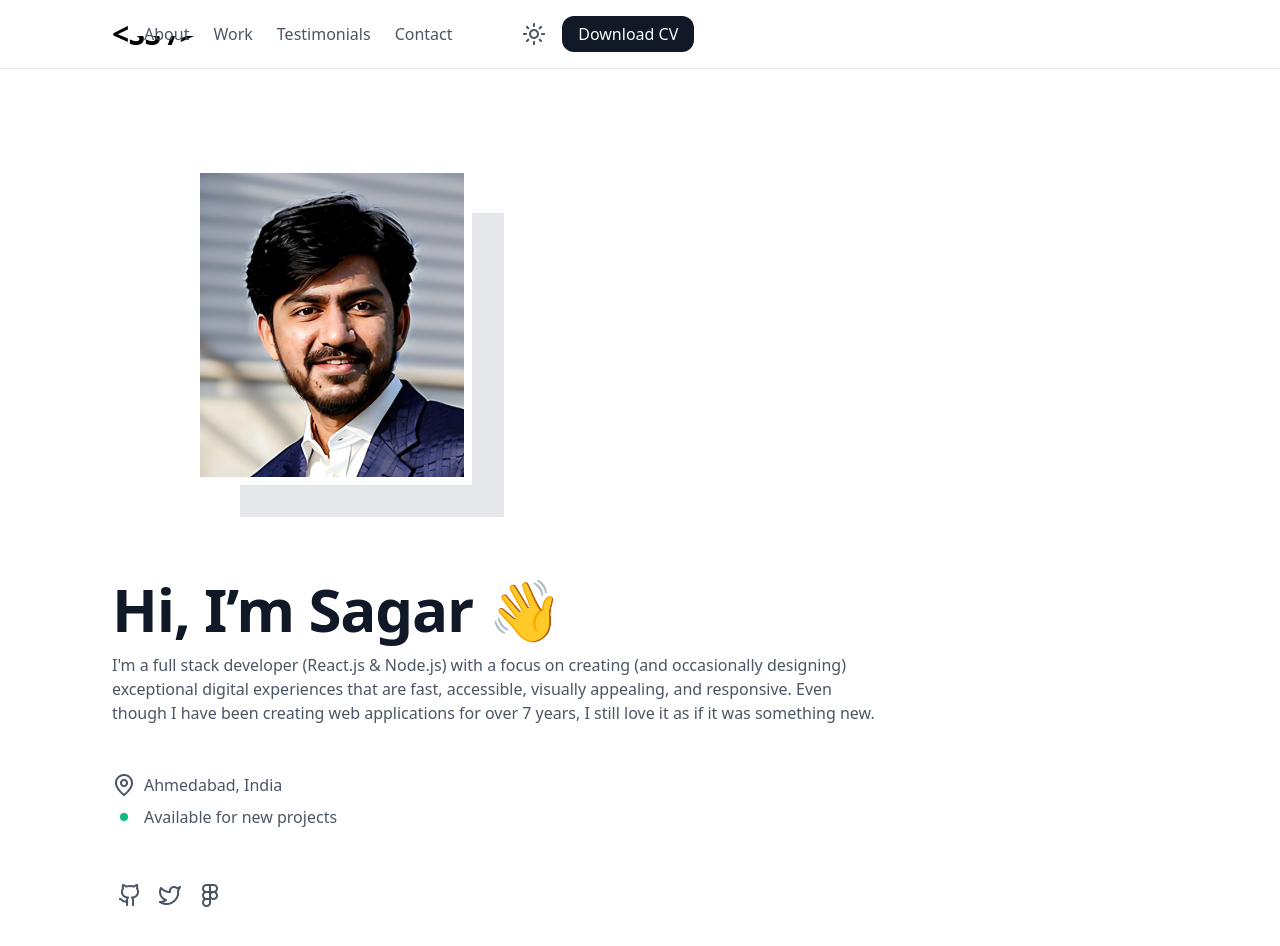
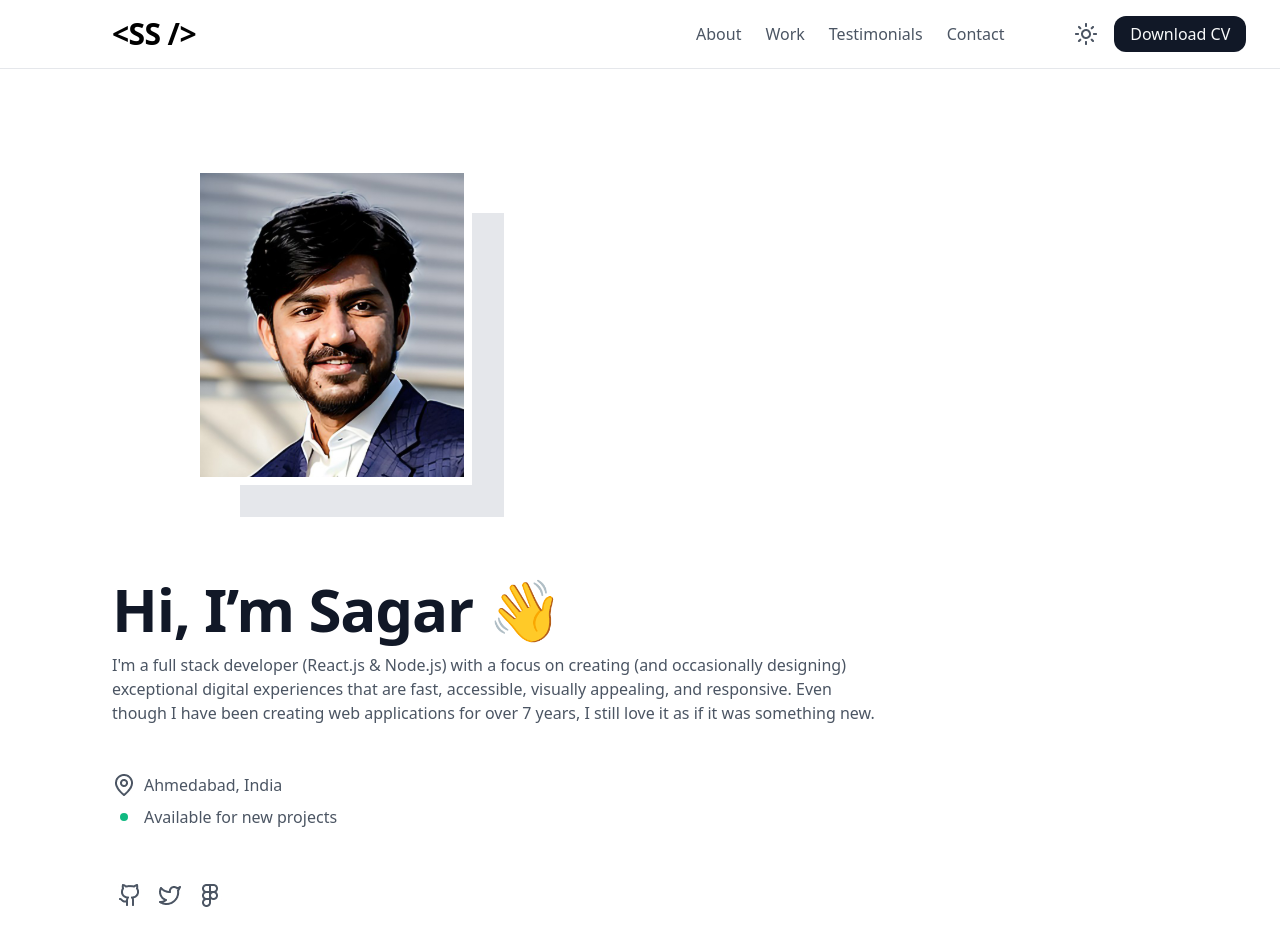
Before and after one commit to Gantulga0722/portfolio, a Next.js app: page / in a window 1280 px wide. Shown: the top 946 px of the page. Built offline with nearby package versions, Linux system fonts and the light colour scheme.

Commit message:
From Home

```diff
--- a/src/components/Header.jsx
+++ b/src/components/Header.jsx
@@ -3,7 +3,7 @@ import { hamburgerMenu } from "./Card";
 
 export const Header = () => {
   return (
-    <div className="flex w-[100%] sm:px-[80px] py-[16px] justify-between items-center border-b border-[rgba(255, 255, 255, 0.00)] bg-[#FFF] self-stretch ">
+    <div className="flex w-[100%] sm:px-[80px] py-[16px] justify-between items-center border-b border-[rgba(255, 255, 255, 0.00)] bg-[#FFF] self-stretch sm:relative">
       <div className="flex w-[100%] px-[32px] py-0 justify-between items-center flex-[1 0 0]">
         <h1 className="text-black text-center font-sans text-[30px] not-italic font-bold leading-9 tracking-[-0.6px]">
           &lt;SS /&gt;
@@ -19,7 +19,7 @@ export const Header = () => {
           <div className="w-5 h-0.5 bg-gray-600"></div>
         </div>
         <div
-          className="hidden sm:flex flex-col sm:flex-row gap-5 w-[600px] h-[660px] items-start bg-[#FFF] shadow-xl sm:shadow-none absolute top-0 right-0 z-[2] sm:mr-[552px] sm:h-[36px]"
+          className="hidden sm:flex flex-col sm:flex-row gap-5 w-[600px] h-[660px] items-start bg-[#FFF] shadow-xl sm:shadow-none absolute top-0 right-0 z-[2] sm:h-[36px]"
           id="dropMenu"
         >
           <div className="flex justify-between items-center px-[32px] py-[16px] w-[100%] border-b border-[rgba(255, 255, 255, 0.00)] sm:hidden">
@@ -36,7 +36,7 @@ export const Header = () => {
             </div>
           </div>
           <div className="flex gap-3 justify-center items-center">
-            <ul className="flex gap-[24px] justify-center items-start flex-col p-[16px] sm:flex-row sm:items-center sm:mt-[6px]">
+            <ul className="flex gap-[24px] justify-center items-start flex-col p-[16px] sm:flex-row sm:items-center sm:h-[68px]">
               <li className="text-[#4B5563] font-sans text-[16px] not-italic font-medium leading-6">
                 About
               </li>
--- a/src/components/Work.jsx
+++ b/src/components/Work.jsx
@@ -4,7 +4,7 @@ import { WorkCard } from "./Card";
 export const Work = () => {
   return (
     <div className="flex w-[100%] h-fit sm:px-[80px] py-[96px] justify-between items-start self-stretch bg-[#FFF]">
-      <div className="flex w-[100%] px-[32px] py-0 flex-col items-start justify-center gap-[48px]">
+      <div className="flex w-[100%] sm:px-[32px] py-0 flex-col items-start justify-center gap-[48px]">
         <div className="flex flex-col items-start gap-4 self-stretch">
           <div className="flex w-[100%] justify-center items-center self-stretch">
             <button className="flex px-[20px] py-[4px] justify-center items-center rounded-[12px] bg-[#E5E7EB] font-sans text-[14px] not-italic font-medium leading-5 text-[#4B5563]">
```
